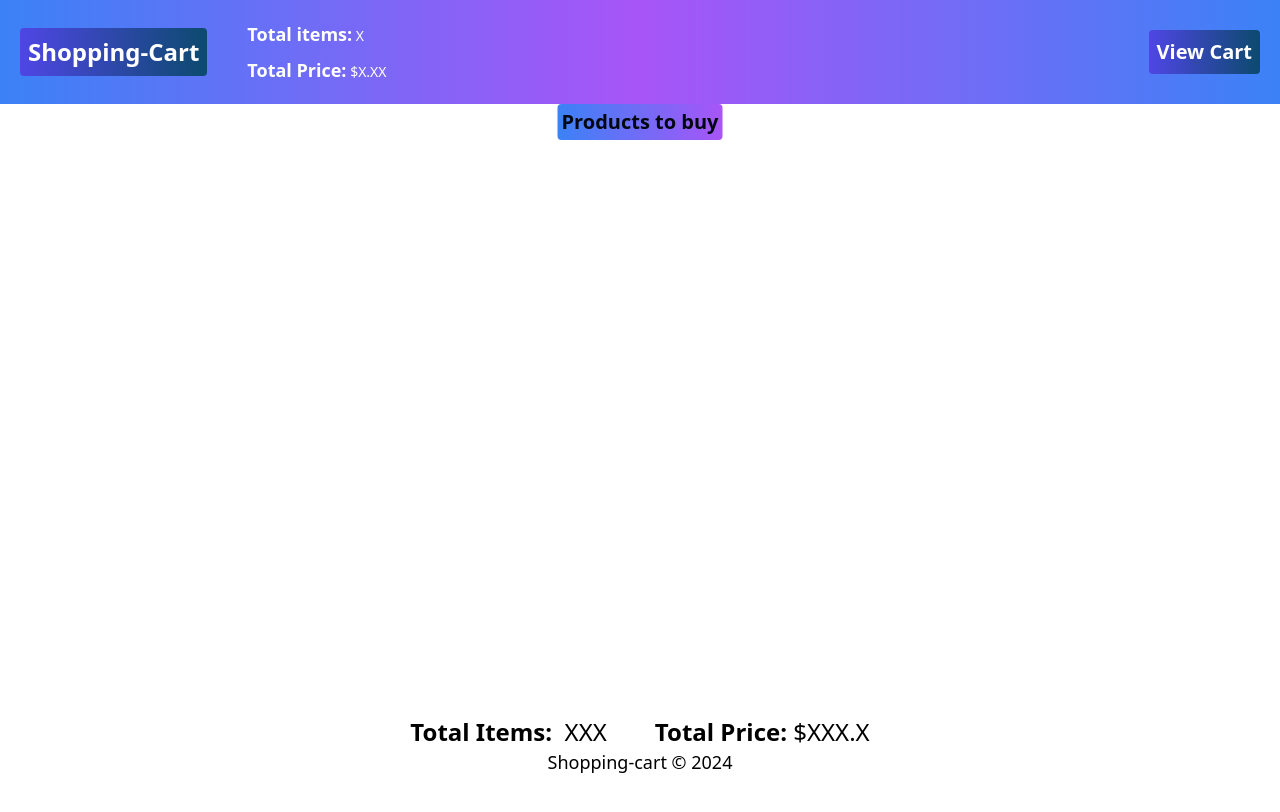
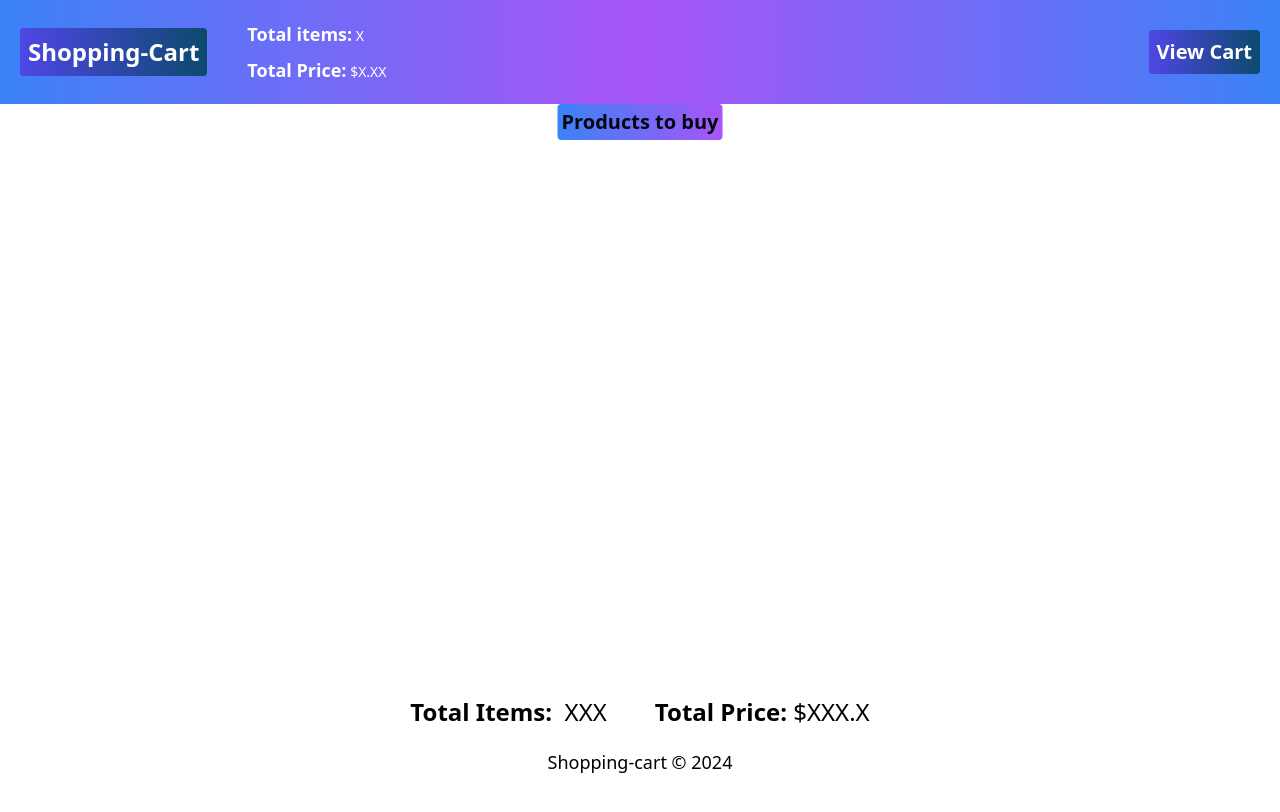
Before and after one commit to lucasxdsy/shopping-cart, a Next.js app: page / in a window 1280 px wide. Shown: the top 812 px of the page. Built offline with nearby package versions, Linux system fonts and the light colour scheme.

Commit message:
Mudanças pedidas

```diff
--- a/components/Footer.tsx
+++ b/components/Footer.tsx
@@ -2,26 +2,24 @@ type PropsType = {
     viewCart:boolean
 }
 
-const footer = ({viewCart}:PropsType) => {
+const Footer = ({viewCart}:PropsType) => {
 
     const year : number = new Date().getFullYear()
 
     const content = (
         <footer className="min-h-screen flex flex-col justify-between ">
-            {viewCart ? (
-                <div className="absolute inset-x-0 bottom-0  p-6 flex items-center justify-center text-lg ">
-                Shopping-cart &copy; {year}</div>
-            ) : (
-                <div className="absolute inset-x-0 bottom-0  p-6 flex flex-col items-center justify-center ">
+            {(!viewCart)&& (
+                <div className="absolute inset-x-0 bottom-12 p-6 flex flex-col items-center justify-center ">
                   <div className="flex">
                     <span className="text-2xl font-bold"> Total Items: &nbsp;</span>
                      <span className="text-2xl "> XXX </span>
                     <span className="text-2xl font-bold ">&emsp;&emsp;Total Price:</span>
                      <span className="text-2xl "> &nbsp;$XXX.X </span>
                  </div>
-                   <span className="text-lg ">Shopping-cart &copy; {year}   </span>
                 </div>
             )}
+               <div className="absolute inset-x-0 bottom-0  p-6 flex items-center justify-center text-lg ">
+                Shopping-cart &copy; {year}</div>
         </footer>
     );
 
@@ -31,4 +29,4 @@ const footer = ({viewCart}:PropsType) => {
   )
 }
 
-export default footer
+export default Footer
```
